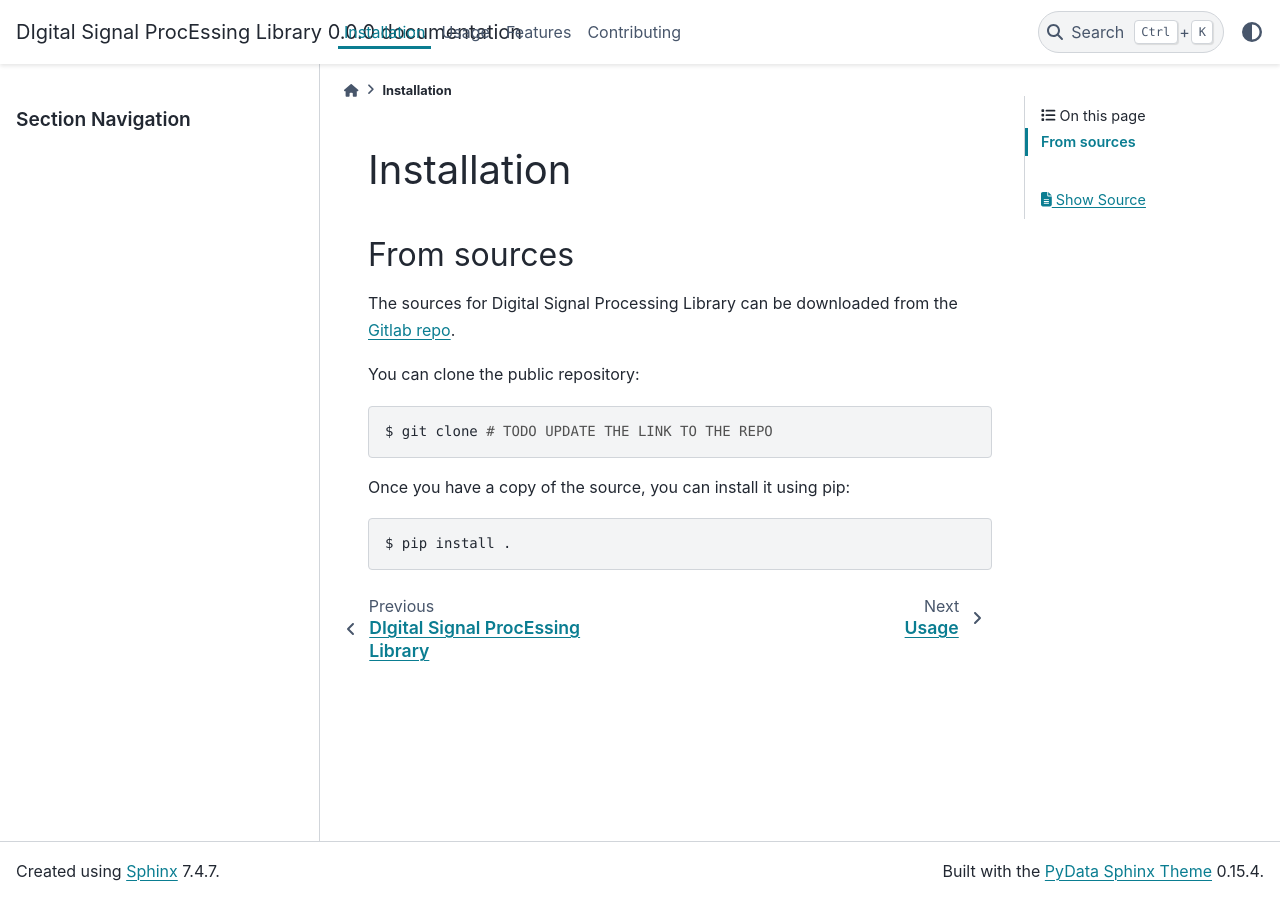
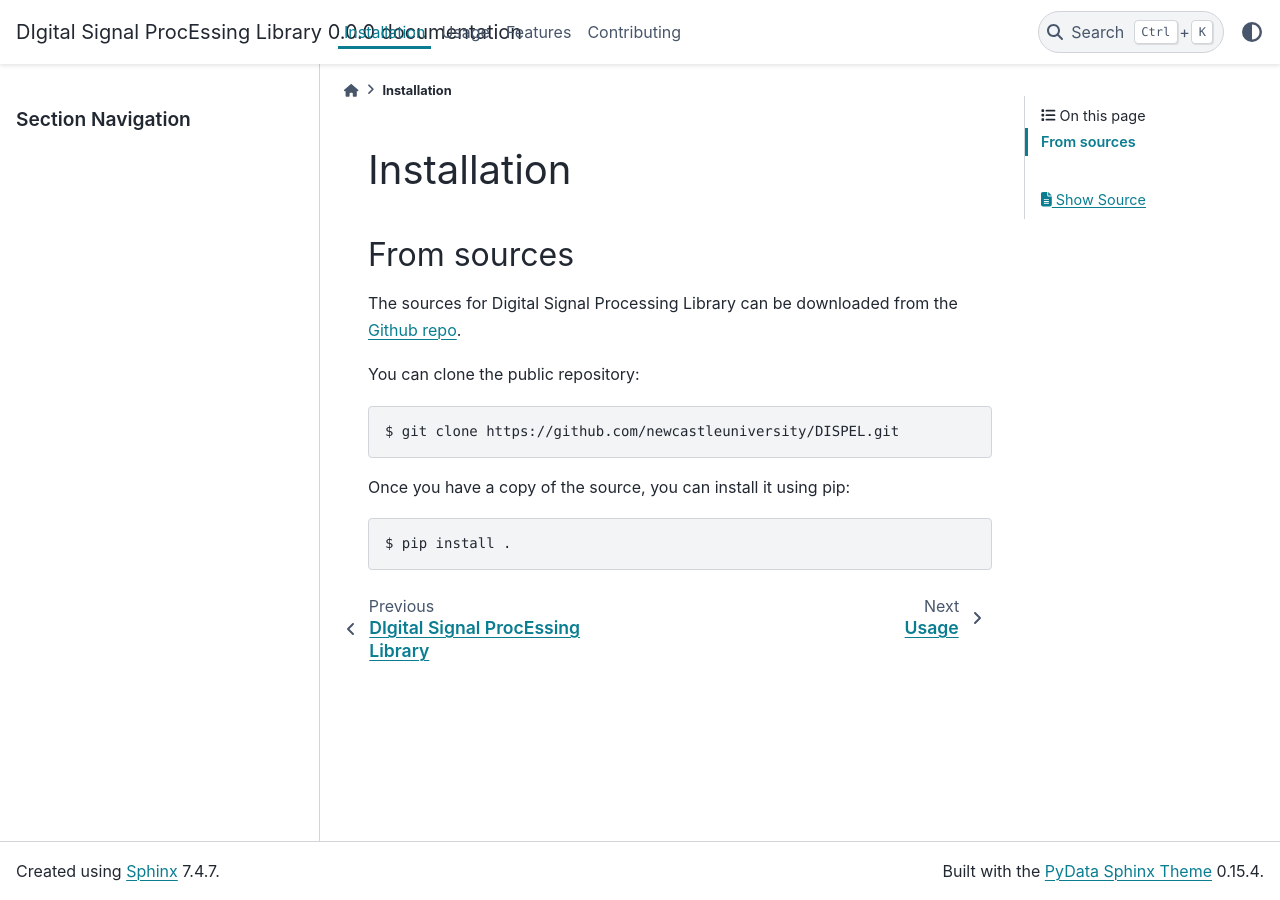
Before and after one commit to newcastleuniversity/DISPEL, a Sphinx documentation site: the page built from docs/installation.rst, in a window 1280 px wide. Built offline with Sphinx 7.4.7 and the PyData theme 0.15.4, drawn with Linux system fonts in a browser that asks for light colours; pages that are not in the unit, such as notebooks, are missing from menus.

```diff
--- a/docs/installation.rst
+++ b/docs/installation.rst
@@ -8,13 +8,13 @@
 ------------
 
 The sources for Digital Signal Processing Library can be downloaded
-from the `Gitlab repo`_.
+from the `Github repo`_.
 
 You can clone the public repository:
 
 .. code-block:: console
 
-    $ git clone # TODO UPDATE THE LINK TO THE REPO
+    $ git clone https://github.com/newcastleuniversity/DISPEL.git
 
 Once you have a copy of the source, you can install it using pip:
 
@@ -22,4 +22,4 @@
 
     $ pip install .
 
-.. _Gitlab repo: https://gitlab.com/ # TODO UPDATE THE LINK TO THE REPO
+.. _Github repo: https://github.com/newcastleuniversity/DISPEL
```
Also changed, not shown: .releaserc.yaml.
